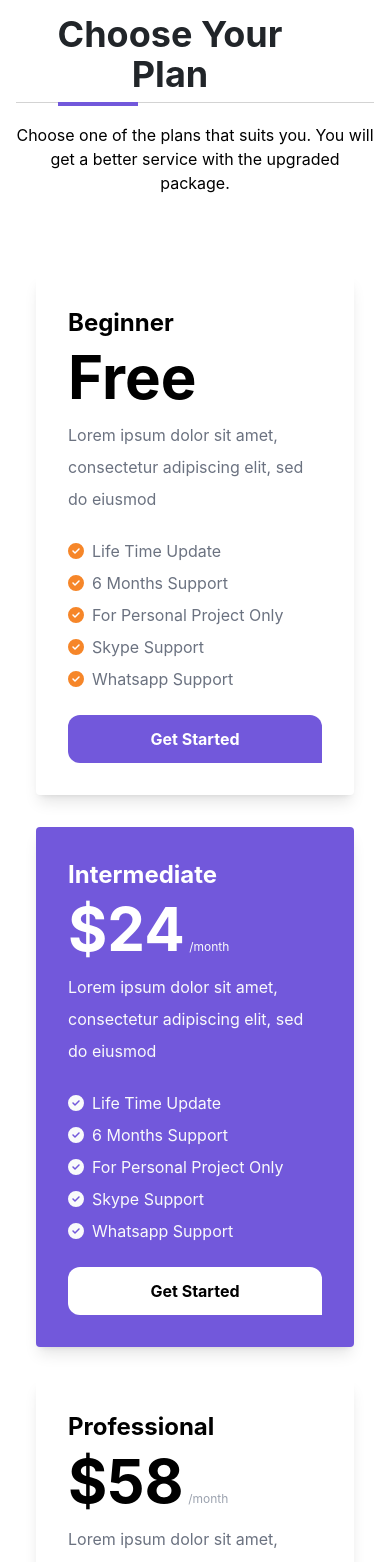
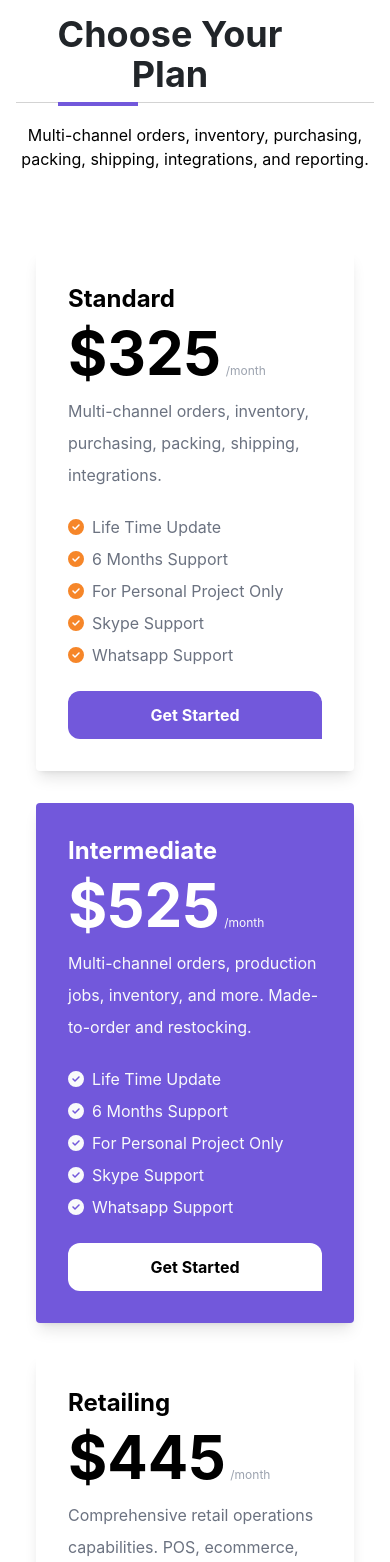
Before and after one commit to jsxshamim/warehouse-management-client, a React (Create React App) app: page / in a window 390 px wide. Shown: the part 1840-3402 px from the top of the page. Built offline with nearby package versions, Linux system fonts and the light colour scheme; no server answers.

Commit message:
fix some warning

```diff
--- a/src/Components/Home/Pricing/Pricing.js
+++ b/src/Components/Home/Pricing/Pricing.js
@@ -7,14 +7,20 @@ const Pricing = () => {
         <section className="container mx-auto py-20 shadow-lg">
             <div className="section-top text-center pb-20">
                 <h1 className="text-4xl font-bold text-title section-title mb-5">Choose Your Plan</h1>
-                <p>Choose one of the plans that suits you. You will get a better service with the upgraded package.</p>
+                <p>Multi-channel orders, inventory, purchasing, packing, shipping, integrations, and reporting.</p>
             </div>
 
             <div className="flex flex-wrap -mx-4 px-5">
                 <div className="w-full md:w-1/2 lg:w-1/3 px-4 mb-8 lg:mb-0">
                     <div className="p-8 bg-white shadow-lg rounded border-0 cursor-pointer">
-                        <h4 className="mb-2 text-2xl font-bold font-heading">Beginner</h4> <span className="text-6xl font-bold">Free</span>
-                        <p className="mt-3 mb-6 text-gray-500 leading-loose">Lorem ipsum dolor sit amet, consectetur adipiscing elit, sed do eiusmod</p>
+                        <h4 className="mb-2 text-2xl font-bold font-heading">Standard</h4>
+                        <span className="text-6xl font-bold" data-config-id="03_price">
+                            $325
+                        </span>{" "}
+                        <span className="text-gray-400 text-xs" data-config-id="03_note">
+                            /month
+                        </span>
+                        <p className="mt-3 mb-6 text-gray-500 leading-loose">Multi-channel orders, inventory, purchasing, packing, shipping, integrations.</p>
                         <ul className="mb-6 text-gray-500">
                             <li className="mb-2 flex items-center">
                                 <FontAwesomeIcon className="mr-2 w-4 h-4 text-primary" icon={faCheckCircle} />
@@ -48,13 +54,13 @@ const Pricing = () => {
                             Intermediate
                         </h4>{" "}
                         <span className="text-6xl font-bold text-white" data-config-id="02_price">
-                            $24
+                            $525
                         </span>{" "}
                         <span className="text-gray-50 text-xs" data-config-id="02_note">
                             /month
                         </span>
                         <p className="mt-3 mb-6 leading-loose text-gray-50" data-config-id="02_desc">
-                            Lorem ipsum dolor sit amet, consectetur adipiscing elit, sed do eiusmod
+                            Multi-channel orders, production jobs, inventory, and more. Made-to-order and restocking.
                         </p>
                         <ul className="mb-6 text-gray-50">
                             <li className="mb-2 flex items-center">
@@ -86,16 +92,16 @@ const Pricing = () => {
                 <div className="w-full lg:w-1/3 px-4">
                     <div className="p-8 bg-white shadow-lg rounded">
                         <h4 className="mb-2 text-2xl font-bold font-heading" data-config-id="03_title">
-                            Professional
+                            Retailing
                         </h4>{" "}
                         <span className="text-6xl font-bold" data-config-id="03_price">
-                            $58
+                            $445
                         </span>{" "}
                         <span className="text-gray-400 text-xs" data-config-id="03_note">
                             /month
                         </span>
                         <p className="mt-3 mb-6 text-gray-500 leading-loose" data-config-id="03_desc">
-                            Lorem ipsum dolor sit amet, consectetur adipiscing elit, sed do eiusmod
+                            Comprehensive retail operations capabilities. POS, ecommerce, B2B, inventory, purchasing.
                         </p>
                         <ul className="mb-6 text-gray-500">
                             <li className="mb-2 flex items-center">
--- a/src/Components/ManageInventories/InventoryDetails/InventoryDetails.js
+++ b/src/Components/ManageInventories/InventoryDetails/InventoryDetails.js
@@ -1,3 +1,6 @@
+import { faSpinner } from "@fortawesome/free-solid-svg-icons";
+import { FontAwesomeIcon } from "@fortawesome/react-fontawesome";
+import { useState } from "react";
 import { useParams, Link } from "react-router-dom";
 import useInventory from "../../../Hooks/useInventory";
 import useUpdates from "../../../Hooks/useUpdates";
@@ -7,17 +10,18 @@ const InventoryDetails = () => {
     const { inventoryID } = useParams();
     const { inventory, stock, setStock, loading } = useInventory(inventoryID);
     const { name, price, supplier, description, picture, _id } = inventory;
+    const [postLoading, setPostLoading] = useState(false);
 
     const [handleUpdate] = useUpdates();
 
     const handleDelivered = () => {
-        handleUpdate(_id, stock - 1, setStock);
+        handleUpdate(_id, stock - 1, setStock, setPostLoading);
     };
 
-    const handleStockUpdate = (e) => {
+    const handleStockUpdate = async (e) => {
         e.preventDefault();
-
-        handleUpdate(_id, parseInt(e.target.stock.value), setStock);
+        setPostLoading(true);
+        handleUpdate(_id, parseInt(e.target.stock.value), setStock, setPostLoading);
     };
 
     return (
@@ -70,7 +74,13 @@ const InventoryDetails = () => {
                                     </label>{" "}
                                     <div className="flex gap-5">
                                         <button className="text-white bg-secondary px-3 py-2 mt-3" type="submit">
-                                            Add Stock
+                                            {postLoading ? (
+                                                <>
+                                                    <FontAwesomeIcon spin icon={faSpinner} /> 'Adding... '
+                                                </>
+                                            ) : (
+                                                "Add Stock"
+                                            )}
                                         </button>
                                         <Link to="/manage-inventories" className="text-title font-bold bg-primary px-3 py-2 mt-3" type="submit">
                                             See All Inventories
--- a/src/Components/Shared/Spinner/Spinner.js
+++ b/src/Components/Shared/Spinner/Spinner.js
@@ -3,8 +3,8 @@ import "./Spinner.css";
 
 const Spinner = () => {
     return (
-        <div class="flex items-center justify-center absolute spinner">
-            <div class="w-16 h-16 border-b-2 border-gray-900 rounded-full animate-spin"></div>
+        <div className="flex items-center justify-center absolute spinner">
+            <div className="w-16 h-16 border-b-2 border-gray-900 rounded-full animate-spin"></div>
         </div>
     );
 };
--- a/src/Hooks/useUpdates.js
+++ b/src/Hooks/useUpdates.js
@@ -1,7 +1,7 @@
 import { toast } from "react-toastify";
 
 const useUpdates = () => {
-    const handleUpdate = (id, stockDecrement, setStock) => {
+    const handleUpdate = (id, stockDecrement, setStock, setPostLoading) => {
         const newStock = stockDecrement;
 
         if (newStock >= 0) {
@@ -25,9 +25,11 @@ const useUpdates = () => {
             .then((res) => res.json())
             .then((data) => {
                 toast.success("Your inventory has been updated!");
+                setPostLoading(false);
             })
             .catch((error) => {
                 toast.error(error.message);
+                setPostLoading(false);
             });
     };
 
```
Also changed, not shown: src/Components/Shared/Pagination/Pagination.js (+12 -12 lines), src/Images/profile_av.svg.
